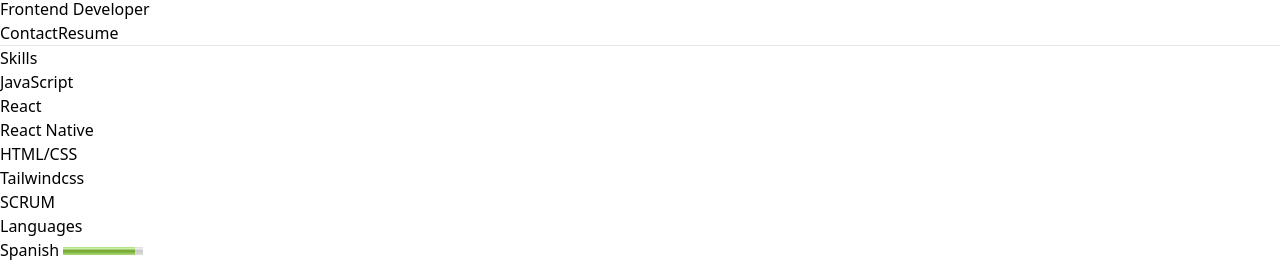
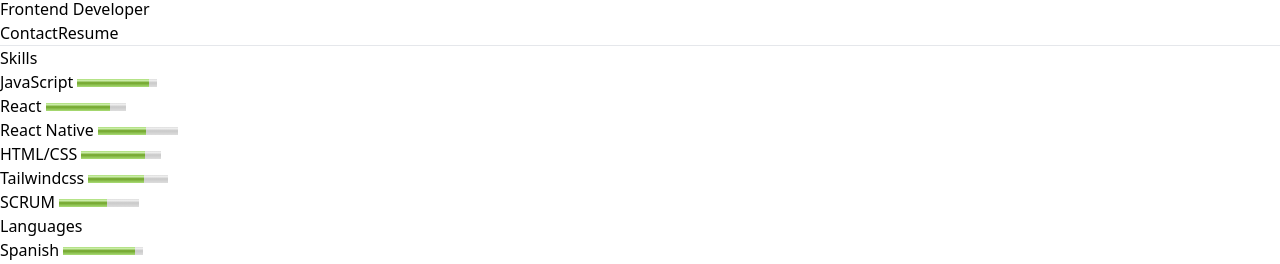
Before and after one commit to lalomax/cv-project, a React (Vite) app: page / in a window 1280 px wide. Shown: the part 327-591 px from the top of the page. Built offline with nearby package versions, Linux system fonts and the light colour scheme.

Commit message:
Added visual meter skills

```diff
--- a/src/App.jsx
+++ b/src/App.jsx
@@ -42,9 +42,15 @@ function App() {
                     Skills
                   </span>
                   <ul>
-                    {data.skills.map((skill) => {
+                    {/* {data.skills.map((skill) => {
                       return <li class="mb-2">{skill}</li>;
-                    })}
+                    })} */}
+                     {
+                    // console.log(Object.entries(data.languages))
+                    Object.entries(data.skills).map((skill) => {
+                      return <li class="mb-2">{skill[0]} <meter value={skill[1]} min="0" max="10"></meter></li>
+                    })
+                  }
                   </ul>
                 </div>
               </div>
--- a/src/data.json
+++ b/src/data.json
@@ -4,14 +4,14 @@
   "urlphoto": "https://avatars.githubusercontent.com/u/95863162?v=4",
   "title": "Frontend Developer",
   "about": "Experience working with teams to produce impactful, cutting-edge websites that engage customers and deliver business results. Good understanding of design standards and user preferences.",
-  "skills": [
-    "JavaScript",
-    "React",
-    "React Native",
-    "HTML/CSS",
-    "Tailwindcss",
-    "SCRUM"
-  ],
+  "skills": {
+    "JavaScript": "9",
+    "React": "8",
+    "React Native": "6",
+    "HTML/CSS": "8",
+    "Tailwindcss": "7",
+    "SCRUM" : "6"
+  },
   "languages" : {
     "Spanish":"9",
     "English":"7",
```
